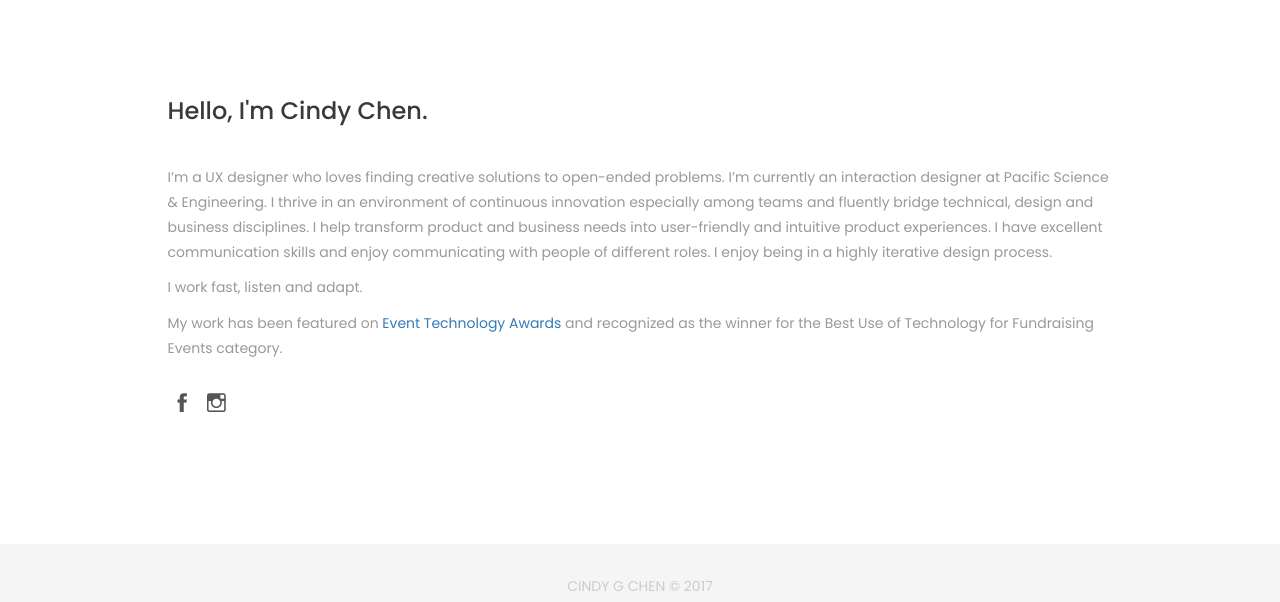
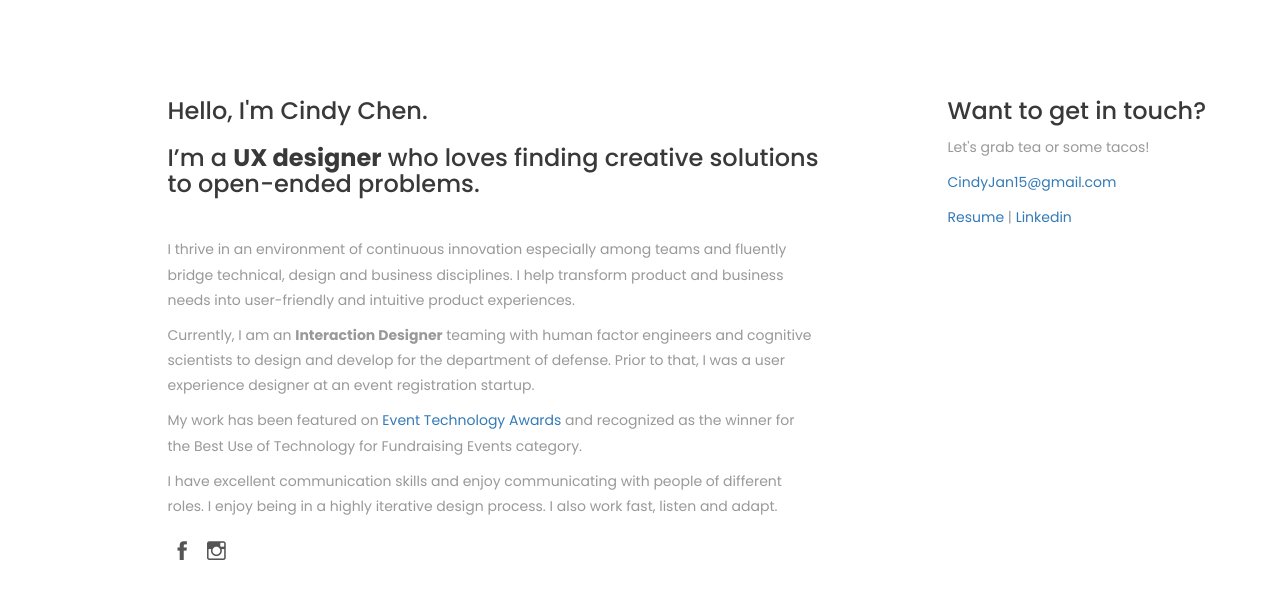
Before and after one commit to cindygchen/uxportfolio, a plain HTML site: page about.html in a window 1280 px wide. Shown: the part 453-1055 px from the top of the page. Drawn offline with Linux system fonts and the light colour scheme; a script that the page names is missing; files whose address does not match are found by name.

Commit message:
more updates

```diff
--- a/about.html
+++ b/about.html
@@ -62,8 +62,6 @@
                 <li><a href="process.html">Process</a></li>
                 <li><a href="index.html">Portfolio</a></li>
                 <li><a href="about.html" class="activeMenu">About</a></li>
-                <li><a href="contact.html">Contact</a></li>
-
                 <li class="box-social"><a href="http://www.linkedin.com/in/cindygchen"><i class="ion-social-linkedin"></i></a></li>
                 <li class="box-social"><a href="http://www.instagram.com/cindygchen"><i class="ion-social-instagram-outline"></i></a></li>
 
@@ -82,26 +80,37 @@
 
     <!-- Main container -->
     <div class="container main-container clearfix">
-        <!-- <div class="col-md-3">
-            <img src="img/IMG_3335.jpg" class="img-responsive aboutImg" alt="" />
-        </div> -->
-        <div class="col-md-10 col-md-offset-1">
-           <h3>Hello, I'm Cindy Chen.</h3>
-           <div class="h-30"></div>
-            <p> I’m a UX designer who loves finding creative solutions to open-ended problems. I’m currently an interaction designer at Pacific Science & Engineering. I thrive in an environment of continuous innovation especially among teams and fluently bridge technical, design and business disciplines. I help transform product and business needs into user-friendly and intuitive product experiences. I have excellent communication skills and enjoy communicating with people of different roles. I enjoy being in a highly iterative design process.</p>
-            <p> I work fast, listen and adapt.</p>
 
-            <p>My work has been featured on <a href="http://www.eventtechnologyawards.co.uk/winners-2015/">Event Technology Awards</a> and recognized as the winner for the Best Use of Technology for Fundraising Events category.</p>
+        <div class="col-md-7 col-md-offset-1">
 
-            <div class="h-10"></div>
+            <h3>Hello, I'm Cindy Chen.</h3>
+
+            <h3>I’m a <strong>UX designer</strong> who loves finding creative solutions to open-ended problems.</h3>
+
+            <div class="h-30"></div>
+
+
+            <p> I thrive in an environment of continuous innovation especially among teams and fluently bridge technical, design and business disciplines. I help transform product and business needs into user-friendly and intuitive product experiences.</p>
+
+            <p>Currently, I am an <strong>Interaction Designer</strong> teaming with human factor engineers and cognitive scientists to design and develop for the department of defense. Prior to that, I was a user experience designer at an event registration startup.</h3>
+
+            <p>My work has been featured on <a href="http://www.eventtechnologyawards.co.uk/winners-2015/"> Event Technology Awards</a> and recognized as the winner for the Best Use of Technology for Fundraising Events category.</p>
+
+            <p>I have excellent communication skills and enjoy communicating with people of different roles. I enjoy being in a highly iterative design process. I also work fast, listen and adapt.</p>
             <ul class="social-ul">
                 <li class="box-social"><a href="#0"><i class="ion-social-facebook"></i></a></li>
                 <li class="box-social"><a href="#0"><i class="ion-social-instagram-outline"></i></a></li>
-                <!-- <li class="box-social"><a href="#0"><i class="ion-social-twitter"></i></a></li>
-                <li class="box-social"><a href="#0"><i class="ion-social-dribbble"></i></a></li> -->
             </ul>
-
-
+        </div>
+        <div class="col-md-3 col-md-offset-1">
+            <h3> Want to get in touch?</h3>
+            <p>Let's grab tea or some tacos!</p>
+            <p>
+                <a href="mailto:Cindyjan15@gmail.com">CindyJan15@gmail.com</a>
+            </p>
+            <p>
+                <a href="mailto:Cindyjan15@gmail.com">Resume</a> |
+                <a href="https://www.linkedin.com/in/cindygchen">Linkedin</a>
         </div>
     </div>
     <!-- end Main container -->
--- a/assets/css/style.css
+++ b/assets/css/style.css
@@ -954,11 +954,11 @@ footer img {
     color: #888;
 }
 
-/* .aboutImg {
-    -ms-transform: rotate(90deg); /* IE 9 */
-    -webkit-transform: rotate(90deg); /* Chrome, Safari, Opera */
-    transform: rotate(90deg);
-} */
+
+h3.about-text {
+    opacity: 0.84;
+    font-size: 20px;
+}
 
 
 /* Services page
```
Also changed, not shown: beachbum.html (+0 -1 lines), devcircle.html (+0 -1 lines), events.html (+0 -1 lines), index.html (+0 -1 lines), pacificbrewingco.html (+0 -1 lines), pacificscience.html (+0 -1 lines), process.html (+0 -1 lines).
